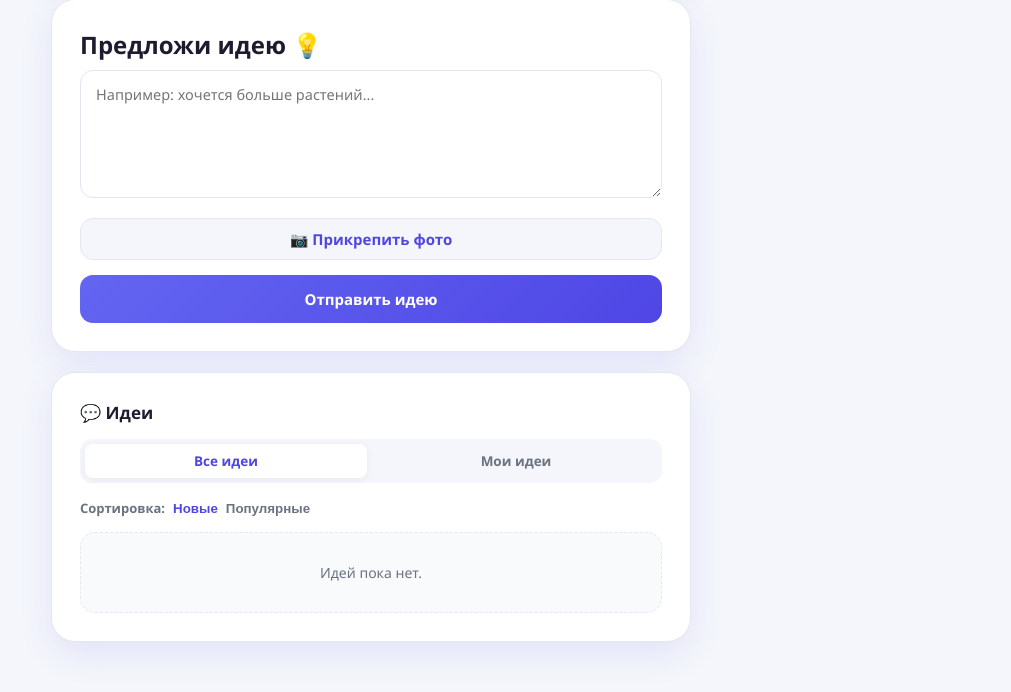
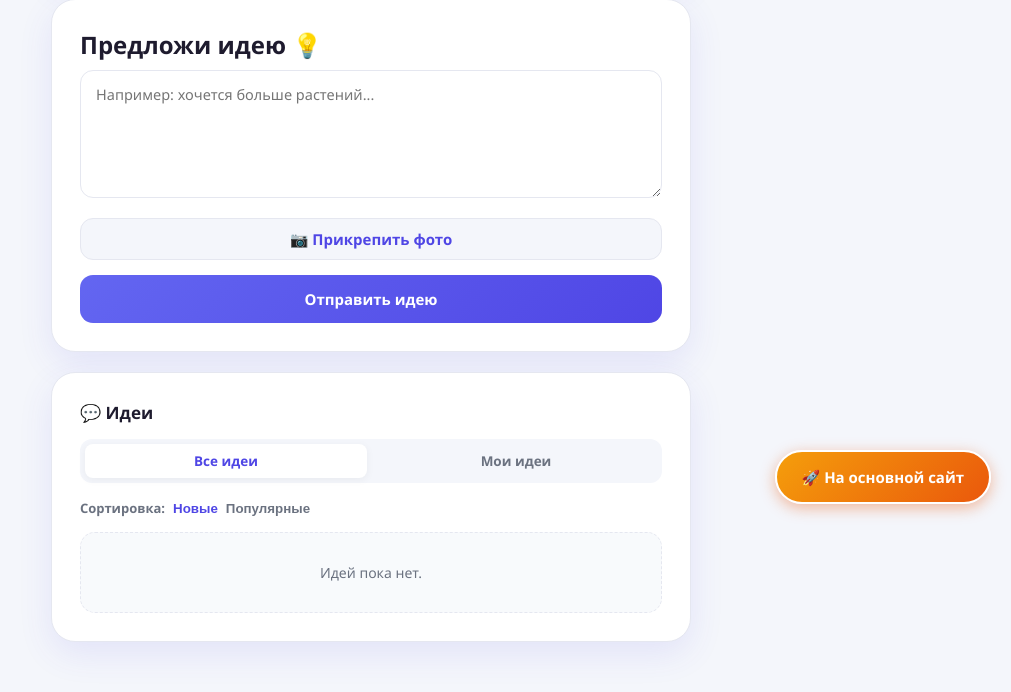
Before and after one commit to manopchenko-star/-, a Flask app: page / in a window 1280 px wide. Shown: the part 276-968 px from the top of the page, without its empty margins (269-1280 px from the left). Run offline with Flask 3, Linux system fonts and the light colour scheme.

Commit message:
Update student.html

```diff
--- a/templates/student.html
+++ b/templates/student.html
@@ -57,6 +57,9 @@
   .preview{display:none;align-items:center;gap:10px;background:#f4f6fb;border:1px solid var(--border);border-radius:12px;padding:10px;margin-top:10px}
   .preview img{width:40px;height:40px;object-fit:cover;border-radius:8px}
   .modal{position:fixed;inset:0;background:rgba(15,23,42,.8);display:grid;place-items:center;z-index:999;padding:20px;cursor:zoom-out;}
+
+  .fab { position: fixed; bottom: 20px; right: 20px; background: linear-gradient(135deg, #f59e0b, #ea580c); color: white; padding: 15px 25px; border-radius: 50px; text-decoration: none; font-weight: 800; box-shadow: 0 4px 15px rgba(234,88,12,0.4); z-index: 1000; transition: 0.3s; display: flex; align-items: center; gap: 8px; font-size: 15px; border: 2px solid #fff; }
+  .fab:hover { transform: translateY(-5px); box-shadow: 0 8px 25px rgba(234,88,12,0.6); }
 </style>
 </head>
 <body>
@@ -77,6 +80,9 @@
     <div style="text-align:center;padding:60px;font-size:18px;font-weight:800;color:#4f46e5;">Загрузка...</div>
   </main>
 </div>
+
+<a href="http://de-bots5.h1cloud.net:25191/" class="fab">🚀 На основной сайт</a>
+
 <script>
 window.onerror = function(msg) { document.getElementById('app').innerHTML = '<div style="color:red;padding:20px;font-size:18px;"><b>Ошибка:</b> '+msg+'</div>'; };
 
```
